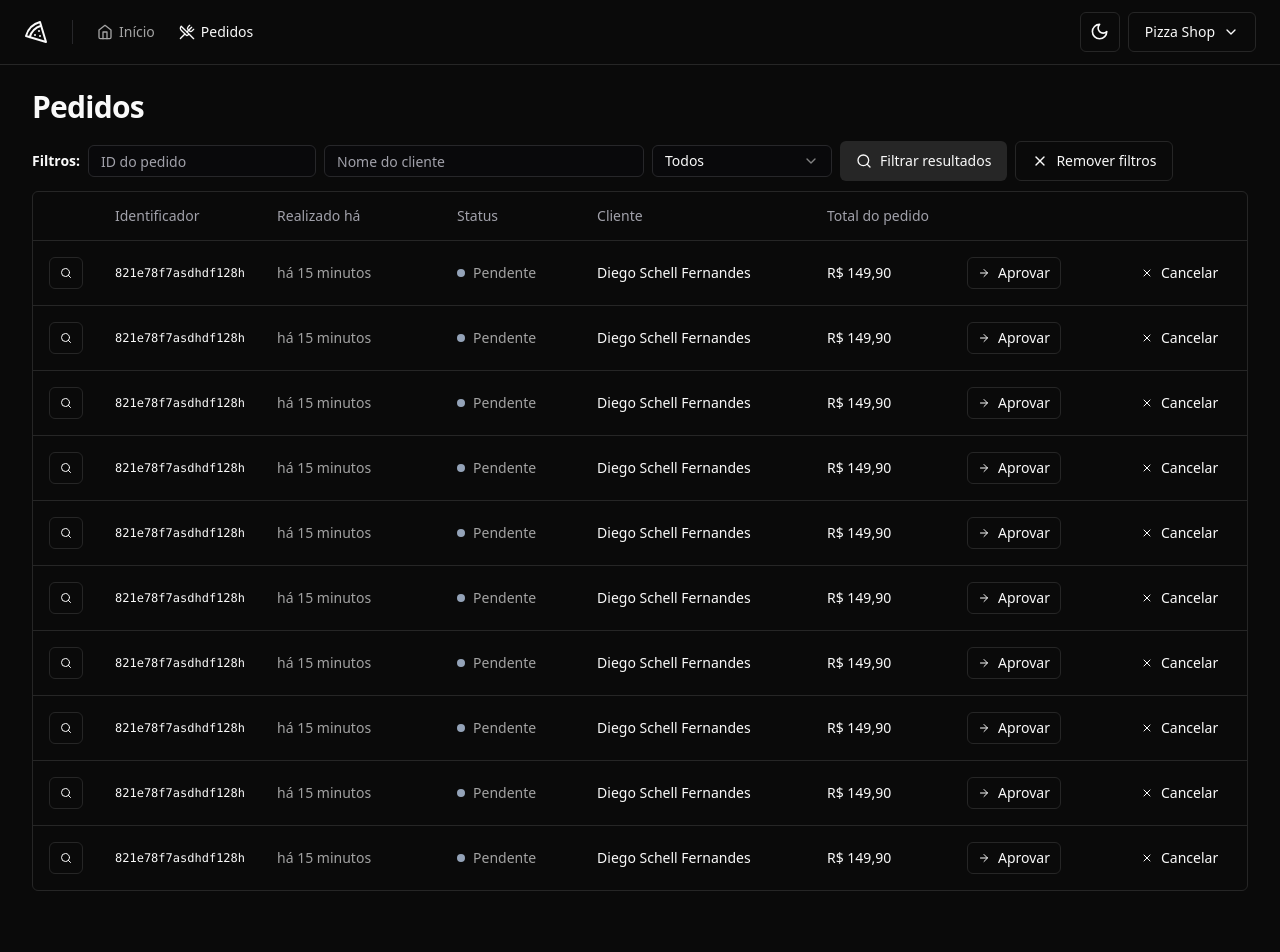
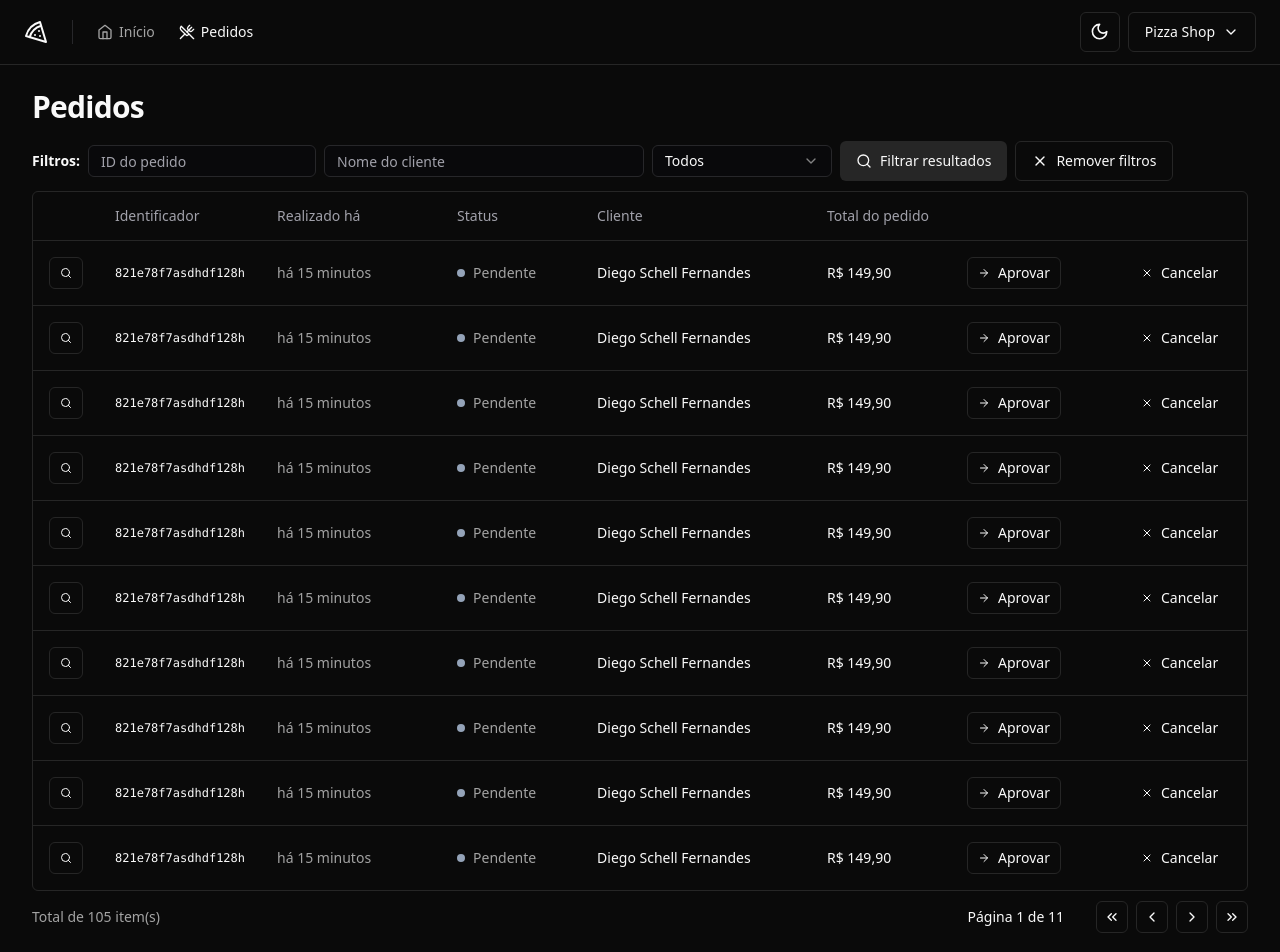
Before and after one commit to pedroGermano/pizzashop-web, a React (Vite) app: page /orders in a window 1280 px wide. Shown: the top 952 px of the page. Before the commit the page ends 923 px from the top, so only its background shows below. Built offline with nearby package versions, Linux system fonts and the light colour scheme.

Commit message:
Pagination create

```diff
--- /dev/null
+++ b/src/components/paginations.tsx
@@ -0,0 +1,53 @@
+import {
+  ChevronLeft,
+  ChevronRight,
+  ChevronsLeft,
+  ChevronsRight,
+} from "lucide-react";
+import { Button } from "./ui/button";
+
+export interface PaginationProps {
+  pageIndex: number;
+  totalCount: number;
+  perPage: number;
+}
+
+export function Pagination({
+  pageIndex,
+  perPage,
+  totalCount,
+}: PaginationProps) {
+  const pages = Math.ceil(totalCount / perPage) || 1;
+
+  return (
+    <div className="flex items-center justify-between">
+      <span className="text-sm text-muted-foreground">
+        Total de {totalCount} item(s)
+      </span>
+
+      <div className="flex items-center gap-6 lg:gap-8">
+        <div className="text-sm font-medium">
+          Página {pageIndex + 1} de {pages}
+        </div>
+        <div className="flex items-center gap-2">
+          <Button variant="outline" className="h-8 w-8 p-0">
+            <ChevronsLeft className="h-4 w-4" />
+            <span className="sr-only">Primeira página</span>
+          </Button>
+          <Button variant="outline" className="h-8 w-8 p-0">
+            <ChevronLeft className="h-4 w-4" />
+            <span className="sr-only">Página anterior</span>
+          </Button>
+          <Button variant="outline" className="h-8 w-8 p-0">
+            <ChevronRight className="h-4 w-4" />
+            <span className="sr-only">Próxima página</span>
+          </Button>
+          <Button variant="outline" className="h-8 w-8 p-0">
+            <ChevronsRight className="h-4 w-4" />
+            <span className="sr-only">Última página</span>
+          </Button>
+        </div>
+      </div>
+    </div>
+  );
+}
--- a/src/pages/app/orders/orders.tsx
+++ b/src/pages/app/orders/orders.tsx
@@ -9,15 +9,14 @@ import {
 } from "../../../components/ui/table";
 import { OrderTableRow } from "./order-table-row";
 import { OrderTableFilter } from "./order-table-filter";
+import { Pagination } from "../../../components/paginations";
 
 export function Orders() {
   return (
     <>
       <Helmet title="Pedidos" />
-
       <div className="flex flex-col gap-4">
         <h1 className="text-3xl font-bold tracking-tight">Pedidos</h1>
-      </div>
         <div className="space-y-2.5">
           <OrderTableFilter />
           <div className="rounded-md border">
@@ -41,6 +40,8 @@ export function Orders() {
               </TableBody>
             </Table>
           </div>
+          <Pagination pageIndex={0} totalCount={105} perPage={10} />
+        </div>
       </div>
     </>
   );
```
Lines whose indentation alone changed are shown as unchanged.
